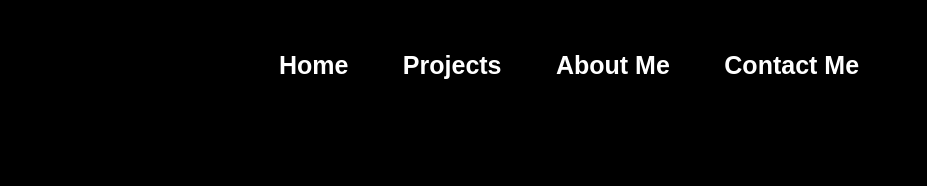
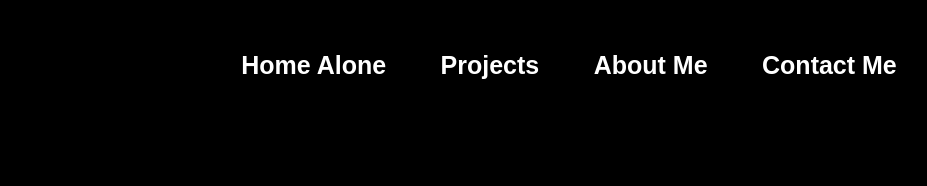
Before and after one commit to reuvin12345/reu.github.io, a plain HTML site: page index.html in a window 1280 px wide. Shown: the top 186 px of the page, without its empty margins (96-1023 px from the left). Drawn offline with Linux system fonts and the light colour scheme.

Commit message:
Update index.html

```diff
--- a/index.html
+++ b/index.html
@@ -11,7 +11,7 @@
     <section id="introduction">
     <div class="container">
         <div class="navlink">
-            <a href="#intro" class="links">Home</a>
+            <a href="#intro" class="links">Home Alone</a>
             <a href="#project" class="links">Projects</a>
             <a href="" class="links">About Me</a>
             <a href="" class="links">Contact Me</a>
```
